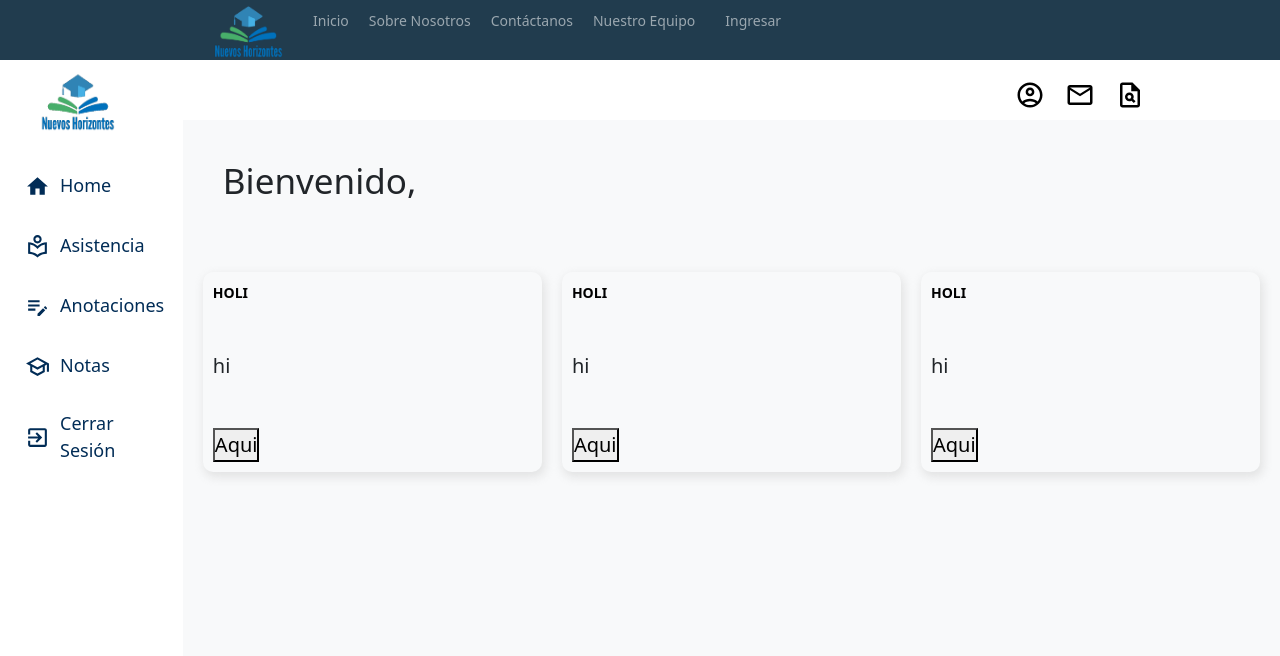
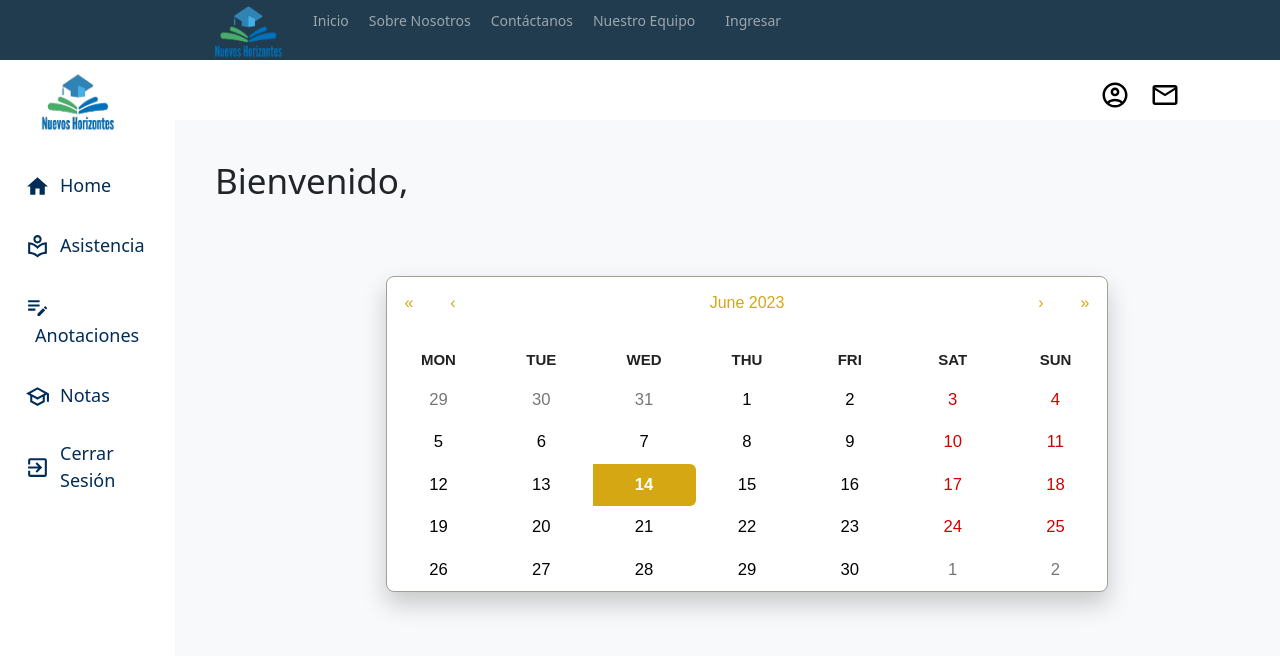
Before and after one commit to MichMendez1/FrontPortafolio, a React (Create React App) app: page /student in a window 1280 px wide. Shown: the top 656 px of the page. Built offline with nearby package versions, Linux system fonts and the light colour scheme.

Commit message:
Se agrega calendario

```diff
--- a/package.json
+++ b/package.json
@@ -23,6 +23,7 @@
     "node-sass": "^7.0.3",
     "react": "^18.2.0",
     "react-bootstrap": "^2.7.4",
+    "react-calendar": "^4.2.1",
     "react-dangerous-html": "^1.0.0",
     "react-dom": "^18.2.0",
     "react-fontawesome": "^1.7.1",
--- a/src/views/Student/Student.jsx
+++ b/src/views/Student/Student.jsx
@@ -1,9 +1,12 @@
 import Sidebar from "./components/sidebar/SidebarS"
 import "./student.scss"
 import NavbarS from "./components/navbar/NavbarS";
-import Widget from "./components/widget/Widget";
+import { useState } from 'react';
+import Calendar from 'react-calendar';
+import 'react-calendar/dist/Calendar.css';
 
 const Student = () => {
+  const [date, setDate] = useState(new Date());
   return (
     <div className='home'>
       <Sidebar />
@@ -12,11 +15,28 @@
         <div className="top">
           <h1>Bienvenido, </h1>
         </div>
-        <div className="widgets">
-          <Widget/>
-          <Widget/>
-          <Widget/>
-        </div>
+        <div className='app'>
+      <h1 className='text-center'></h1>
+      <div className='calendar-container'>
+        <Calendar
+          onChange={setDate}
+          value={date}
+          selectRange={true}
+        />
+      </div>
+      {date.length > 0 ? (
+        <p className='text-center'>
+          {/* <span className='bold'>Start:</span>{' '}
+          {date[0].toDateString()}
+          &nbsp;|&nbsp;
+          <span className='bold'>End:</span> {date[1].toDateString()} */}
+        </p> ) : (
+        <p className='text-center'>
+          {/* <span className='bold'>Default selected date:</span>{' '} */}
+          {/* {date.toDateString()} */}
+        </p>
+      )}
+    </div>
 
       </div>
 
--- a/src/views/Student/components/navbar/NavbarS.jsx
+++ b/src/views/Student/components/navbar/NavbarS.jsx
@@ -1,6 +1,5 @@
 import "./navbar.scss";
 import AccountCircleOutlinedIcon from '@mui/icons-material/AccountCircleOutlined';
-import PlagiarismOutlinedIcon from '@mui/icons-material/PlagiarismOutlined';
 import MailOutlineOutlinedIcon from '@mui/icons-material/MailOutlineOutlined';
 
 
@@ -16,9 +15,6 @@
           <div className="item">
             <MailOutlineOutlinedIcon className="icon"/>
           </div>
-          <div className="item">
-            <PlagiarismOutlinedIcon  className="icon"/>
-          </div>
         </div>
       </div>
     </div>
--- a/src/views/Student/components/widget/Widget.jsx
+++ /dev/null
@@ -1,18 +0,0 @@
-import "./widget.scss";
-
-const Widget = () => {
-    return (
-        <div className="widget">
-            <div className="left">
-                <span className="title">HOLI</span>
-                <span className="counter">hi</span>
-                <button className="button">Aqui</button>
-
-            </div>
-
-        </div>
-
-    );
-};
-
-export default Widget
--- a/src/views/Student/components/widget/widget.scss
+++ /dev/null
@@ -1,25 +0,0 @@
-.widget {
-    display: flex;
-    justify-content: space-between;
-    flex: 1;
-    padding: 10px;
-    -webkit-box-shadow: 2px 4px 10px 1px rgba(0, 0, 0, 0.47);
-    box-shadow: 2px 4px 10px 1px rgba(201, 201, 201, 0.47);
-    border-radius: 10px;
-    height: 200px;
-
-    .left{
-        display: flex;
-        flex-direction: column;
-        justify-content: space-between;
-
-        .button{
-            align-items: center;
-        }
-        .title{
-            font-weight: bold;
-            font-size: 14px;color: black;
-        }
-    }
-
-}
--- a/src/views/Student/student.scss
+++ b/src/views/Student/student.scss
@@ -2,7 +2,6 @@
    display: flex;
 
    .homeContainer {
-
       flex: 6;
       background-color: #f8f9fa;
 
@@ -14,27 +13,130 @@
          }
       }
 
-      .widgets {
-         display: flex;
+      .otros {
          padding: 20px;
          gap: 20px;
-
+         box-shadow: 2px 4px 10px 1px rgba(0, 0, 0, 0.47);
+         border-radius: 10px;
+         height: 200px;
+         padding: 10px;
       }
 
-      // .listContainer {
-      //    -webkit-box-shadow: 2px 4px 10px 1px rgba(0, 0, 0, 0.47);
-      //    box-shadow: 2px 4px 10px 1px rgba(201, 201, 201, 0.47);
-      //    padding: 20px;
-      //    margin: 20px;
+      .calendar-container {
+         display: flex;
+         justify-content: center;
+         align-items: center;
+         width: 1144px;
+         max-width: 100%;
+         margin-top: 24px;
 
-      //    .listTitle {
-      //       font-weight: 500;
-      //       color: black;
-      //       margin-bottom: 15px;
-      //    }
-      // }
+
+         .react-calendar {
+            width: 722px;
+            max-width: 100%;
+            background-color: #fff;
+            color: #222;
+            border-radius: 8px;
+            box-shadow: 0 12px 24px rgba(0, 0, 0, 0.2);
+            font-family: Arial, Helvetica, sans-serif;
+            line-height: 1.125em;
+         }
+
+         .react-calendar__navigation button {
+            color: #d4a713;
+            min-width: 44px;
+            background: none;
+            font-size: 16px;
+            margin-top: 8px;
+         }
+
+         .react-calendar__navigation button:enabled:hover,
+         .react-calendar__navigation button:enabled:focus {
+            background-color: #f8f8fa;
+         }
+
+         .react-calendar__navigation button[disabled] {
+            background-color: #f0f0f0;
+         }
+
+         abbr[title] {
+            text-decoration: none;
+         }
+
+         /* .react-calendar__month-view__days__day--weekend {
+               color: #d10000;
+              } */
+
+         .react-calendar__tile:enabled:hover,
+         .react-calendar__tile:enabled:focus {
+            background: #f8f8fa;
+            color: #d4a713;
+            border-radius: 6px;
+         }
+
+         .react-calendar__tile--now {
+            background: #d4a71333;
+            border-radius: 6px;
+            font-weight: bold;
+            color: #d4a713;
+         }
+
+         .react-calendar__tile--now:enabled:hover,
+         .react-calendar__tile--now:enabled:focus {
+            background: #d4a71333;
+            border-radius: 6px;
+            font-weight: bold;
+            color: #d4a713;
+         }
+
+         .react-calendar__tile--hasActive:enabled:hover,
+         .react-calendar__tile--hasActive:enabled:focus {
+            background: #f8f8fa;
+         }
+
+         .react-calendar__tile--active {
+            background: #d4a713;
+            border-radius: 6px;
+            font-weight: bold;
+            color: white;
+         }
+
+         .react-calendar__tile--active:enabled:hover,
+         .react-calendar__tile--active:enabled:focus {
+            background: #d4a713;
+            color: white;
+         }
+
+         .react-calendar--selectRange .react-calendar__tile--hover {
+            background-color: #f8f8fa;
+         }
+
+         .react-calendar__tile--range {
+            background: #f8f8fa;
+            color: #d4a713;
+            border-radius: 0;
+         }
+
+         .react-calendar__tile--rangeStart {
+            border-top-right-radius: 0;
+            border-bottom-right-radius: 0;
+            border-top-left-radius: 6px;
+            border-bottom-left-radius: 6px;
+            background: #d4a713;
+            color: white;
+         }
+
+         .react-calendar__tile--rangeEnd {
+            border-top-left-radius: 0;
+            border-bottom-left-radius: 0;
+            border-top-right-radius: 6px;
+            border-bottom-right-radius: 6px;
+            background: #d4a713;
+            color: white;
+         }
 
 
 
+      }
    }
 }
```
Also changed, not shown: 1 other file (tests, documents, lock files or other folders).
